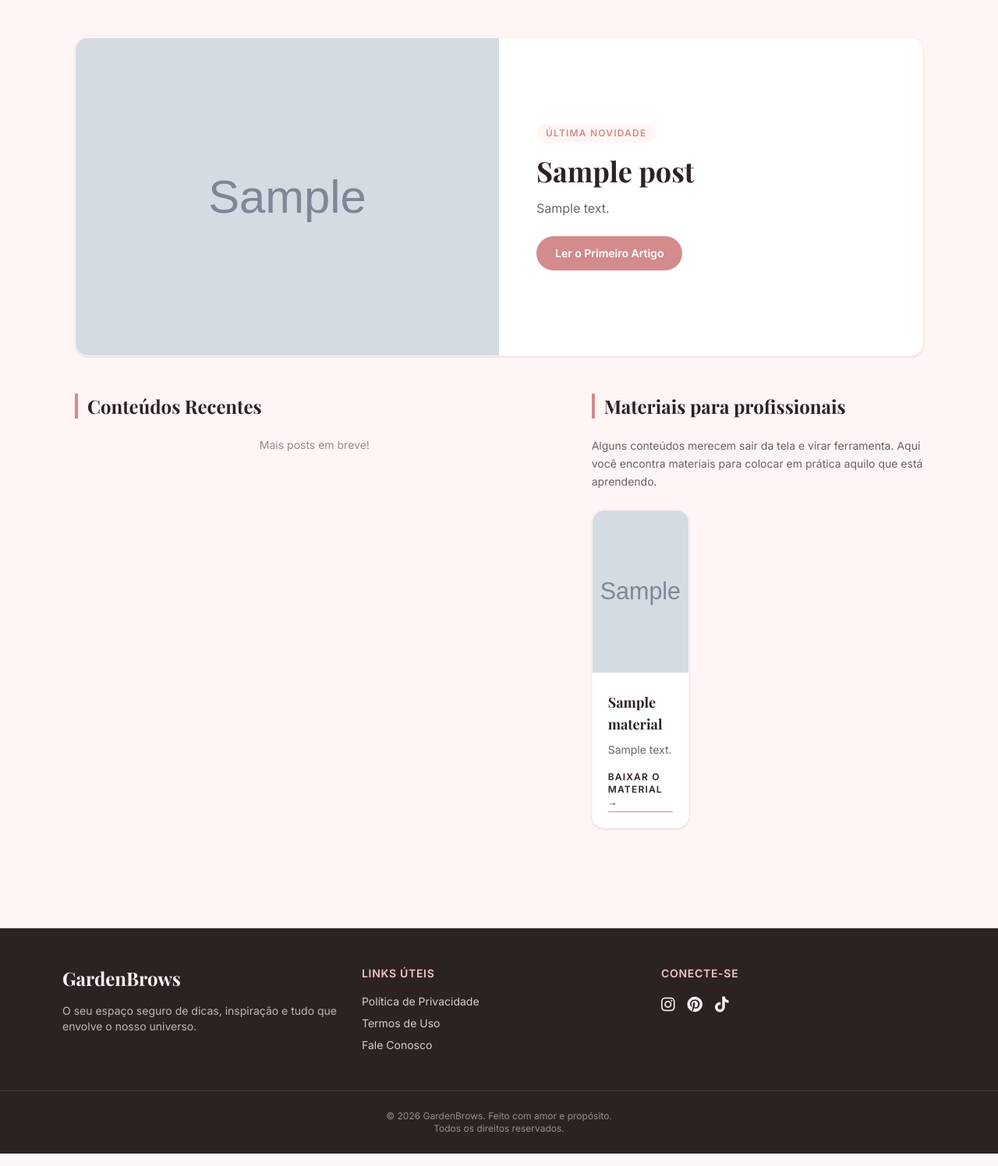
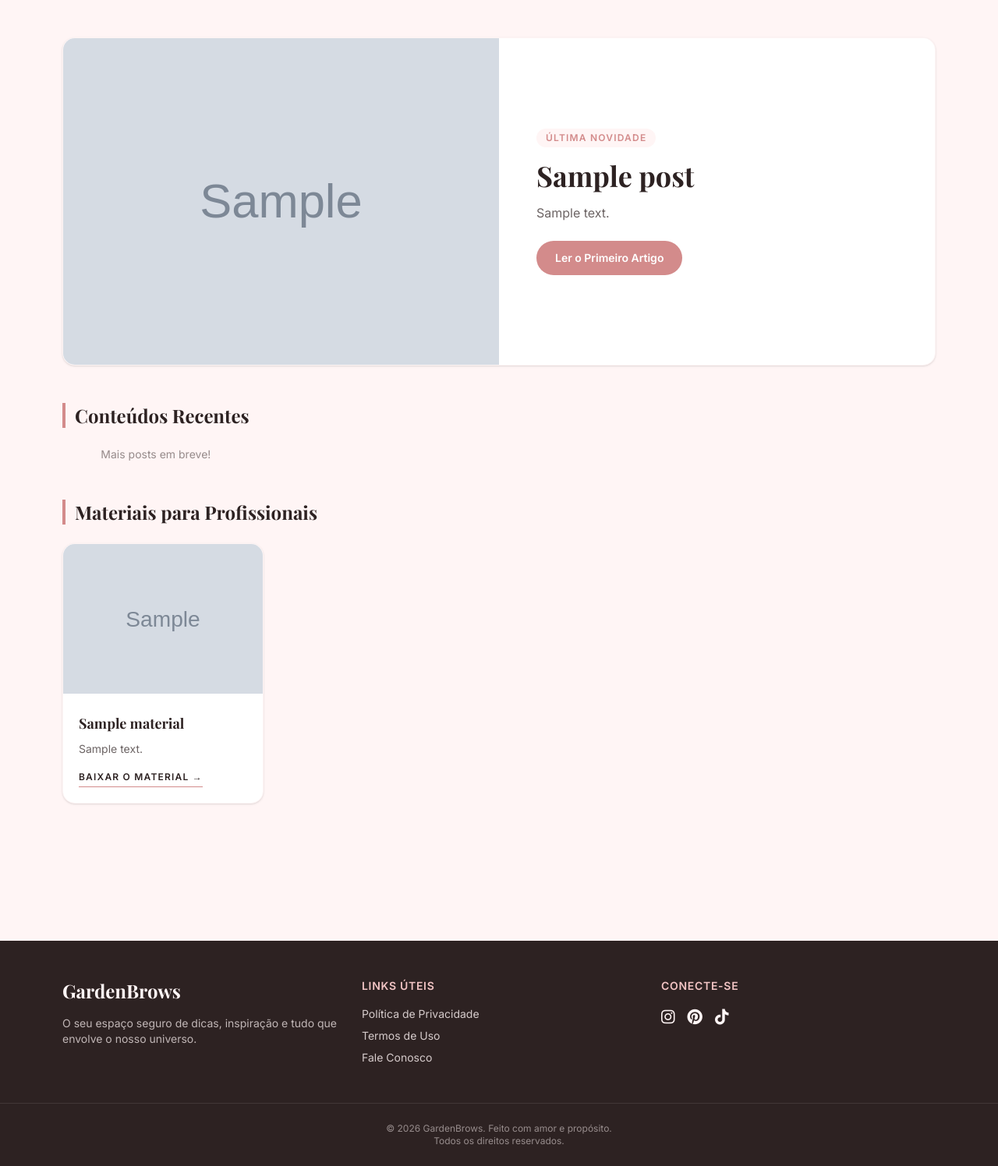
Before and after one commit to gabrieltacosta/garden_brows, a Django app: page / in a window 1280 px wide. Shown: the part 69-1565 px from the top of the page at 78% size. Run offline with Django 5.2, Linux system fonts and the light colour scheme; tables that the repository leaves empty hold one stand-in row (values such as "Sample post"); grey boxes marked "Sample" are stand-in pictures; style sheets or scripts are compiled from the project's sources; some libraries are stand-ins or nearby versions; some web fonts are replaced.

Commit message:
fix: session materials professional

```diff
--- a/blog/templates/archive.html
+++ b/blog/templates/archive.html
@@ -3,7 +3,7 @@
 {% block title %}Todos os Posts{% endblock %}
 
 {% block content %}
-<div class="container mx-auto px-4 py-12">
+<div class="container max-w-6xl mx-auto px-4 py-12">
 
     <header class="text-center mb-12">
         <h1 class="font-display text-4xl md:text-5xl font-bold text-brand-dark mb-4">Universo GardenBrows</h1>
--- a/blog/templates/components/material_card.html
+++ b/blog/templates/components/material_card.html
@@ -1,14 +1,14 @@
 <!-- Bloco de Materiais em homepage.html -->
 <div class="bg-white rounded-2xl overflow-hidden border border-brand-blush/20 shadow-sm hover:shadow-md transition flex flex-col h-full">
     {% if material.image %}
-        <img src="{{ material.image.url }}" class="h-52 w-full object-cover" alt="{{ material.title }}" loading="lazy">
+            <img src="{{ material.image.url }}" class="h-48 w-full object-cover" alt="{{ material.title }}" loading="lazy">
     {% endif %}
     <div class="p-5 grow flex flex-col justify-between">
         <div>
             <h3 class="font-display text-lg font-bold text-brand-dark mt-1 mb-2">
                 {{ material.title }}
             </h3>
-            <p class="text-sm text-brand-dark/70 line-clamp-2 mb-4 leading-relaxed">{{ material.description }}</p>
+            <p class="text-sm text-brand-dark/70 mb-4 leading-relaxed">{{ material.description|truncatewords:10 }}</p>
         </div>
         <a href="{{ material.access_url }}" {% if material.is_external %}target="_blank" rel="noopener noreferrer"{% else %}download{% endif %}
                    class="text-xs font-bold text-brand-dark uppercase tracking-widest border-b border-brand-terracotta pb-1 self-start hover:text-brand-terracotta transition">
--- a/blog/templates/components/post_card.html
+++ b/blog/templates/components/post_card.html
@@ -8,7 +8,7 @@
             <h3 class="font-display text-lg font-bold text-brand-dark mt-1 mb-2 hover:text-brand-terracotta transition">
                 <a href="{% url 'blog:detail' post.slug %}">{{ post.title }}</a>
             </h3>
-            <p class="text-sm text-brand-dark/70 line-clamp-2 mb-4 leading-relaxed">{{ post.description }}</p>
+            <p class="text-sm text-brand-dark/70 mb-4 leading-relaxed">{{ post.description|truncatewords:10 }}</p>
         </div>
         <a href="{% url 'blog:detail' post.slug %}" class="text-xs font-bold text-brand-dark uppercase tracking-widest border-b border-brand-terracotta pb-1 self-start hover:text-brand-terracotta transition">
             Ler Mais &rarr;
--- a/blog/templates/home.html
+++ b/blog/templates/home.html
@@ -3,7 +3,7 @@
 {% block title %}Início{% endblock title %}
 
 {% block content %}
-<div class="container max-w-6xl mx-auto px-4 sm:px-6 lg:px-8 py-8 md:py-12 space-y-16">
+<div class="container max-w-6xl mx-auto px-4 py-8 md:py-12 space-y-16">
 
     <!-- Destaque Principal (Hero / Último Post) -->
     {% if featured_post %}
@@ -28,9 +28,9 @@
     </section>
     {% endif %}
 
-    <div class="grid grid-cols-1 lg:grid-cols-12 gap-12 items-start">
+    <div class="flex flex-col gap-12 mb-12 items-start">
 
-        <section class="lg:col-span-7 space-y-6 mb-12">
+        <section class="space-y-6">
             <h2 class="font-display text-2xl font-bold mb-6 border-l-4 border-brand-terracotta pl-3">Conteúdos Recentes</h2>
             <div class="grid grid-cols-1 sm:grid-cols-2 md:grid-cols-3 gap-6">
                 {% for post in recent_posts %}
@@ -42,14 +42,13 @@
         </section>
 
         <!-- Materiais para Profissionais (Direita) -->
-        {% comment %} {% if materials %} {% endcomment %}
-            <section class="lg:col-span-5 space-y-6">
+            <section class="space-y-6">
                 <h2 class="font-display text-2xl font-bold mb-6 border-l-4 border-brand-terracotta pl-3">
-                    Materiais para profissionais
+                    Materiais para Profissionais
                 </h2>
-                <p class="text-brand-dark/70 text-sm leading-relaxed">
+                {% comment %} <p class="text-brand-dark/70 text-sm leading-relaxed">
                     Alguns conteúdos merecem sair da tela e virar ferramenta. Aqui você encontra materiais para colocar em prática aquilo que está aprendendo.
-                </p>
+                </p> {% endcomment %}
                 <div class="grid grid-cols-1 sm:grid-cols-2 md:grid-cols-3 gap-6">
                     <!-- Card de Materiais -->
 
@@ -60,7 +59,6 @@
                     {% endfor %}
                 </div>
             </section>
-        {% comment %} {% endif %} {% endcomment %}
     </div>
 
 </div>
```
